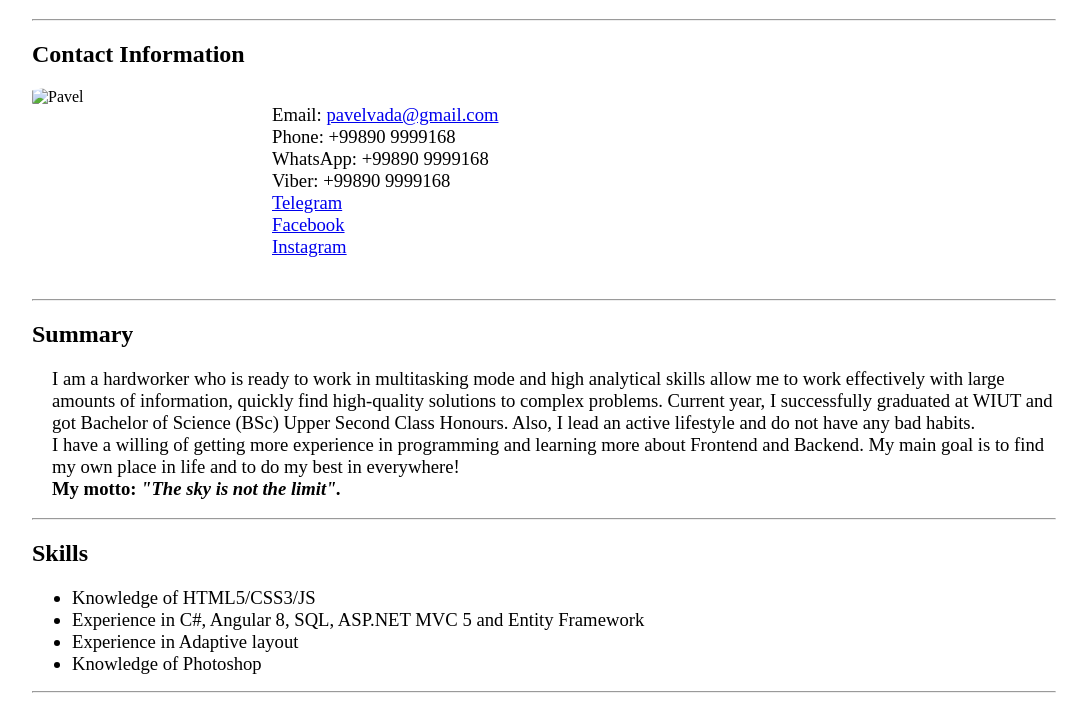
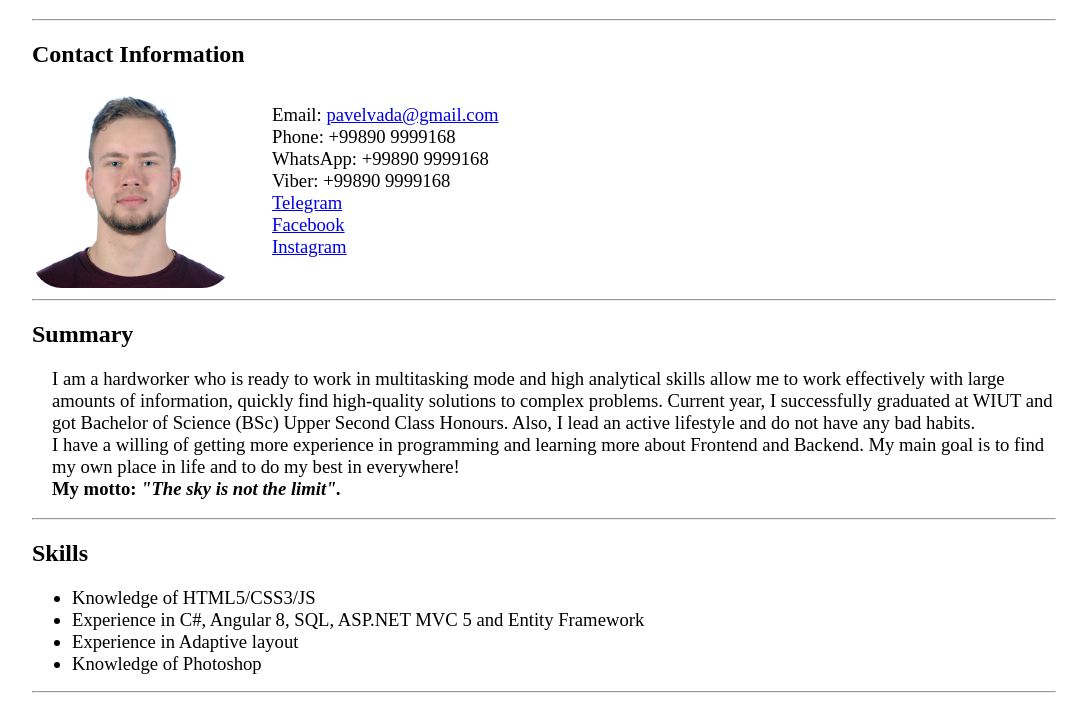
Before and after one commit to kikbobr/rsschool-cv, a plain HTML site: page index.html in a window 1280 px wide. Shown: the part 61-771 px from the top of the page, without its empty margins (96-1183 px from the left). Drawn offline with Linux system fonts and the light colour scheme; the site is published under a folder, as on GitHub Pages, so addresses that start at the root find nothing.

Commit message:
fix: image

```diff
--- a/index.html
+++ b/index.html
@@ -16,7 +16,7 @@
         <hr>
         <div class="contact-info">
             <h2>Contact Information</h2>
-            <img src="/img/photo.jpg" alt="Pavel">
+            <img src="img/photo.jpg" alt="Pavel">
             <ul>
                 <li>Email: <a href="mailto:pavelvada@gmail.com">pavelvada@gmail.com</a></li>
                 <li>Phone: +99890 9999168</li>
```
